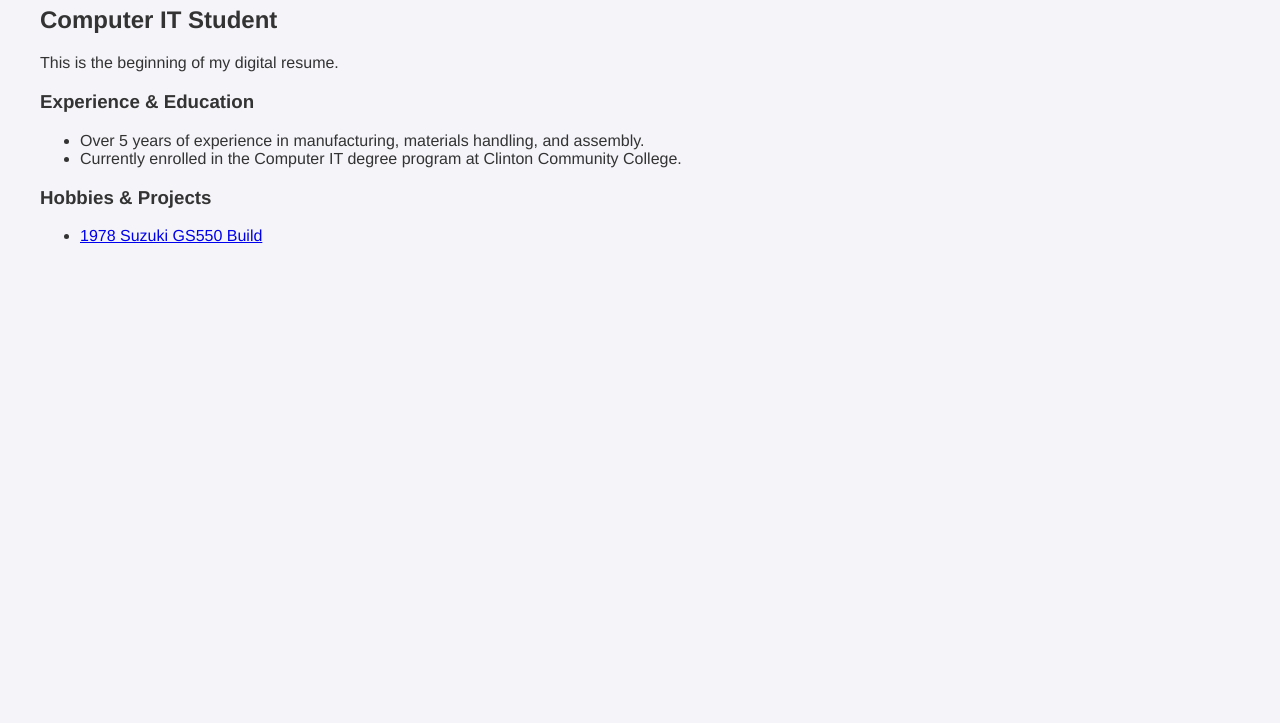
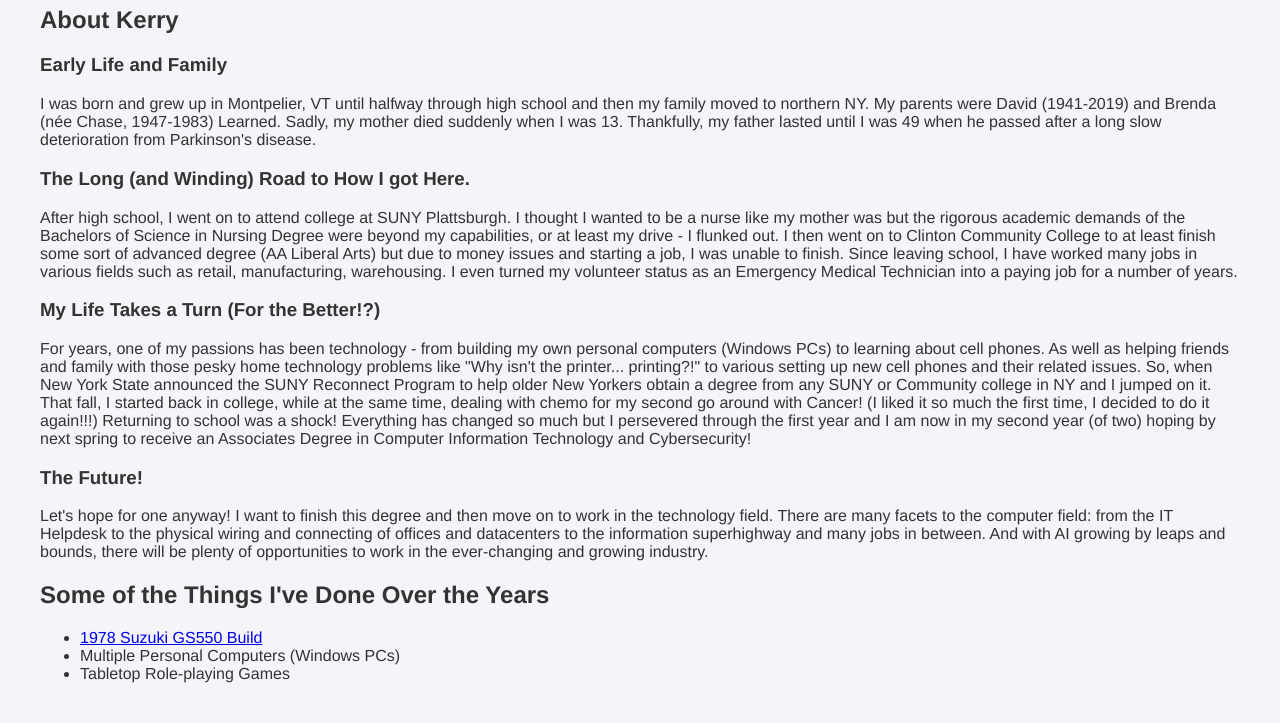
Before and after one commit to KJL316/kerry-website, a plain HTML site: page index.html in a window 1280 px wide. Shown: the part 92-815 px from the top of the page. Drawn offline with Linux system fonts and the light colour scheme.

Commit message:
Saved it this time!

```diff
--- a/index.html
+++ b/index.html
@@ -1,23 +1,28 @@
 <!DOCTYPE html>
 <html>
 <head>
-  <title>Kerry's Portfolio</title>
+  <title>Kerry's Life (so far)</title>
   <link rel="stylesheet" href="style.css">
 </head>
 <body>
 
-  <h1>Kerry</h1>
-  <h2>Computer IT Student</h2>
-  <p>This is the beginning of my digital resume.</p>
+  <h1>Kerry Learned</h1>
+  <h2>About Kerry</h2>
+  <h3>Early Life and Family</h3>
+  <p>I was born and grew up in Montpelier, VT until halfway through high school and then my family moved to northern NY. My parents were David (1941-2019) and Brenda (née Chase, 1947-1983) Learned. Sadly, my mother died suddenly when I was 13. Thankfully, my father lasted until I was 49 when he passed after a long slow deterioration from Parkinson's disease.
+  <h3>The Long (and Winding) Road to How I got Here.</h3>
+  <p>After high school, I went on to attend college at SUNY Plattsburgh. I thought I wanted to be a nurse like my mother was but the rigorous academic demands of the Bachelors of Science in Nursing Degree were beyond my capabilities, or at least my drive - I flunked out. I then went on to Clinton Community College to at least finish some sort of advanced degree (AA Liberal Arts) but due to money issues and starting a job, I was unable to finish. Since leaving school, I have worked many jobs in various fields such as retail, manufacturing, warehousing. I even turned my volunteer status as an Emergency Medical Technician into a paying job for a number of years.</p>
+  <h3>My Life Takes a Turn (For the Better!?)</h3>
+  <p>For years, one of my passions has been technology - from building my own personal computers (Windows PCs) to learning about cell phones. As well as helping friends and family with those pesky home technology problems like "Why isn't the printer... printing?!" to various setting up new cell phones and their related issues. So, when New York State announced the SUNY Reconnect Program to help older New Yorkers obtain a degree from any SUNY or Community college in NY and I jumped on it. That fall, I started back in college, while at the same time, dealing with chemo for my second go around with Cancer! (I liked it so much the first time, I decided to do it again!!!) Returning to school was a shock! Everything has changed so much but I persevered through the first year and I am now in my second year (of two) hoping by next spring to receive an Associates Degree in Computer Information Technology and Cybersecurity!</p>
+  <h3>The Future!</h3>
+  <p>Let's hope for one anyway! I want to finish this degree and then move on to work in the technology field. There are many facets to the computer field: from the IT Helpdesk to the physical wiring and connecting of offices and datacenters to the information superhighway and many jobs in between. And with AI growing by leaps and bounds, there will be plenty of opportunities to work in the ever-changing and growing industry.</p>
 
-<h3>Experience & Education</h3>
-  <ul>
-    <li>Over 5 years of experience in manufacturing, materials handling, and assembly.</li>
-    <li>Currently enrolled in the Computer IT degree program at Clinton Community College.</li>
-  </ul>
-<h3>Hobbies & Projects</h3>
+
+<h2>Some of the Things I've Done Over the Years</h2>
   <ul>
     <li><a href="hobbies/suzuki.html">1978 Suzuki GS550 Build</a></li>
+	<li>Multiple Personal Computers (Windows PCs)</li>
+	<li>Tabletop Role-playing Games</li>
   </ul>
 </body>
 </html>
```
